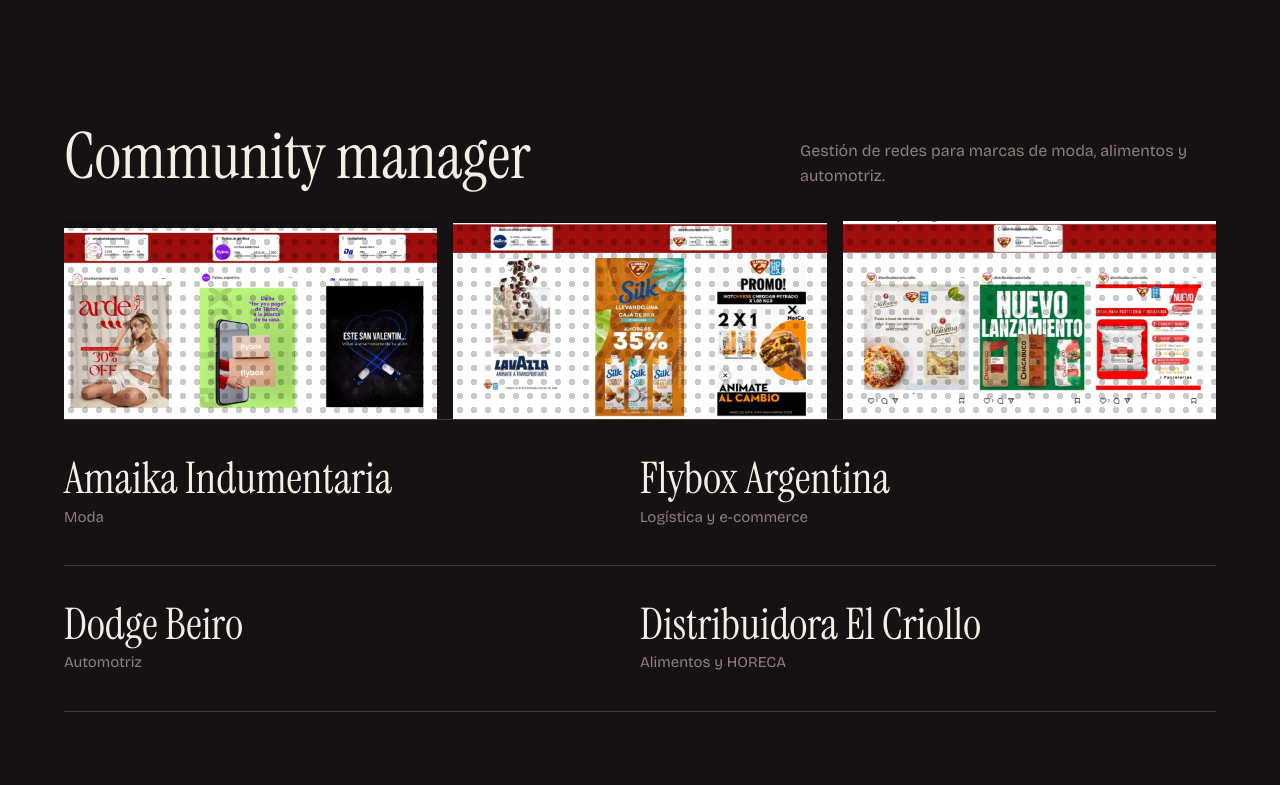
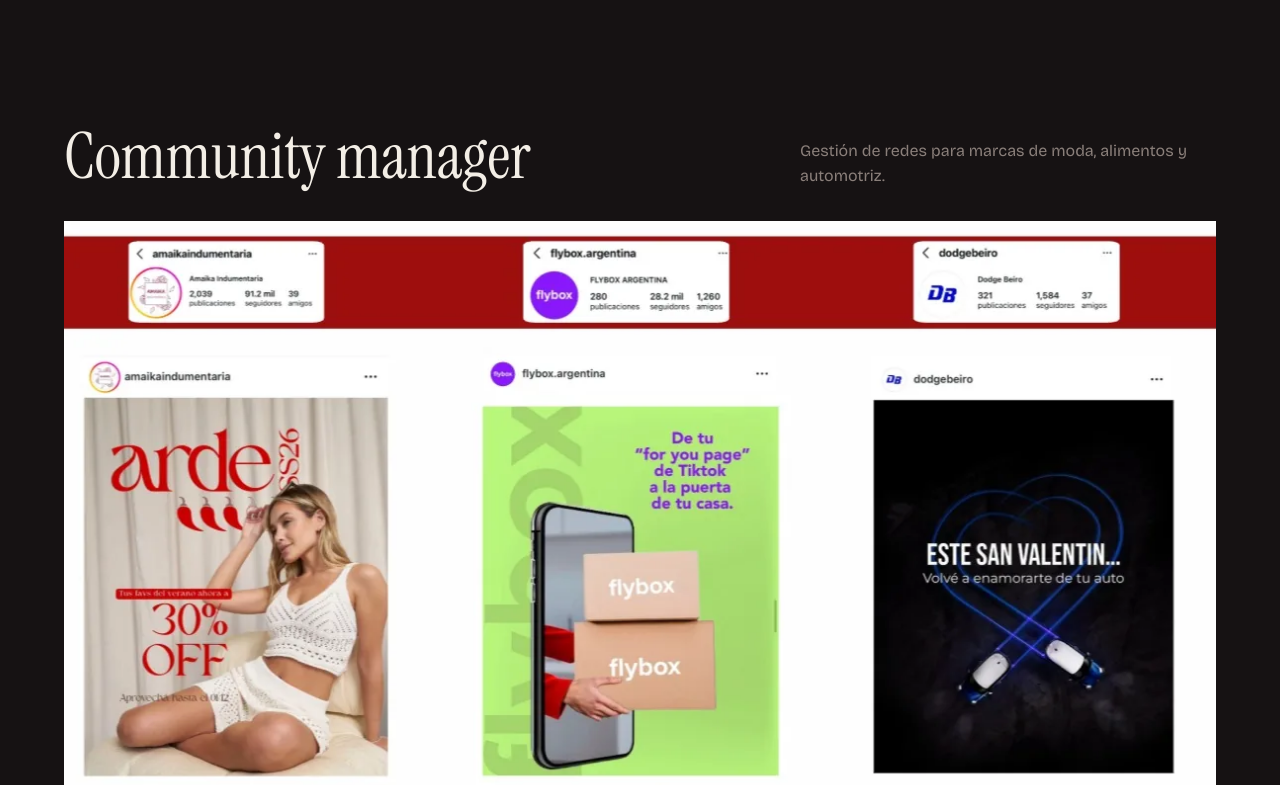
Before and after one commit to tobiaschoclin1/avril-kuszner-portfolio, a plain HTML site: page index.html in a window 1280 px wide. Shown: the part 6146-6931 px from the top of the page. Drawn offline with nearby package versions, Linux system fonts and the light colour scheme.

Commit message:
Galería: imágenes sin overlay y capturas de CM a ancho completo
Co-Authored-By: Claude Haiku 5.5 <noreply@anthropic.com>
Claude-Session: https://claude.ai/code/session_01G8LbBepapkdwTfGnXoL8Sr

```diff
--- a/styles.css
+++ b/styles.css
@@ -250,9 +250,10 @@ a { color: inherit; }
 .gallery__tile--e span { color: var(--ink); }
 .gallery__tile:hover { transform: scale(.985); }
 .gallery__tile { margin: 0; padding: 0; background: #111; }
-.gallery__tile img, .gallery__tile video { width: 100%; height: 100%; object-fit: cover; display: block; }
+.gallery__tile img, .gallery__tile video { position: relative; z-index: 1; width: 100%; height: 100%; object-fit: cover; display: block; }
 .gallery--radio .gallery__tile { aspect-ratio: 9 / 16; }
 .gallery--radio .gallery__tile img { object-fit: contain; background: var(--red); }
+.gallery--cm { grid-template-columns: 1fr; }
 .gallery--cm .gallery__tile { aspect-ratio: auto; }
 .gallery--cm .gallery__tile img { height: auto; object-fit: contain; background: #fff; }
 .about { display: grid; grid-template-columns: 1fr auto; gap: 48px; align-items: end; }
```
